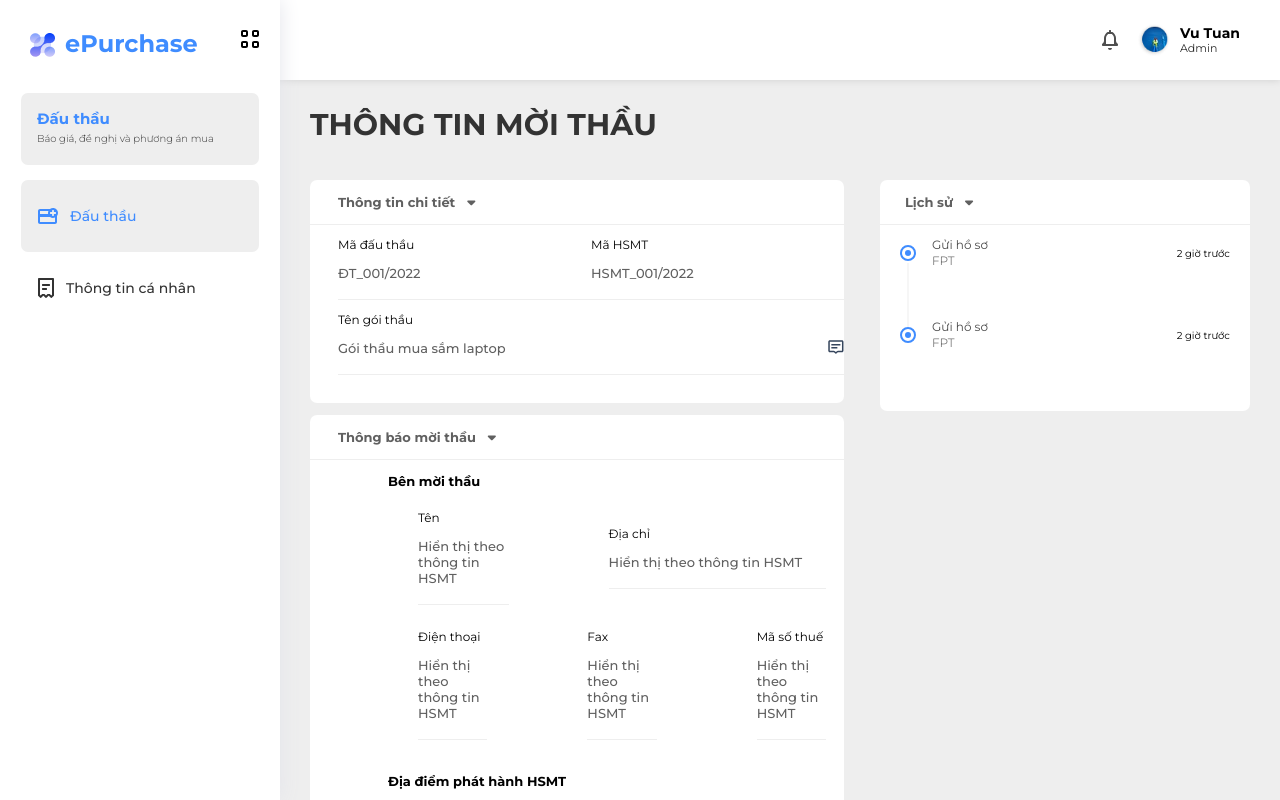
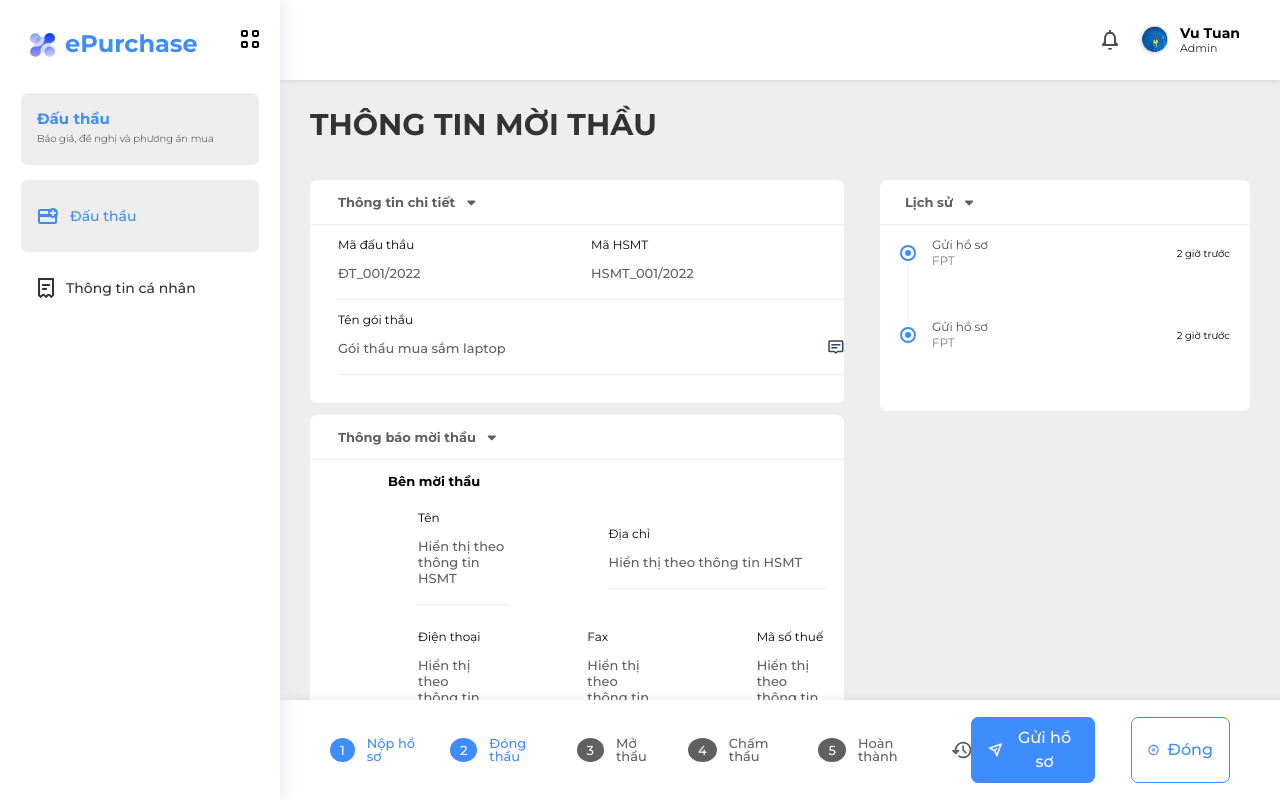
Before and after one commit to minhtaivo235/dauthau, a React (Create React App) app: page /nophoso in a window 1280 px wide. Shown: the top 800 px of the page. Built offline with nearby package versions, Linux system fonts and the light colour scheme.

Commit message:
stepper footer done

```diff
--- a/src/App.scss
+++ b/src/App.scss
@@ -17,6 +17,7 @@
   display: flex;
   flex-wrap: wrap;
   column-gap: 36px;
+  margin-bottom: 100px;
 }
 .full-content {
   flex-basis: 0;
@@ -71,3 +72,78 @@
 .pb-2 {
   padding-bottom: 16px;
 }
+.footer-stepper {
+  width: 100%;
+  height: 100px;
+  background: #FFFFFF;
+  box-shadow: 0px 4px 4px 8px rgba(0, 0, 0, 0.04);
+  z-index: 1;
+  position: fixed;
+  bottom: 0%;
+  left: 0;
+  right: 0;
+  padding-left: 330px;
+  padding-right: 50px;
+  display: flex;
+  justify-content: space-between;
+  align-items: center;
+  &_list {
+    display: flex;
+    justify-content: flex-start;
+    column-gap: 24px;
+  }
+  &_item {
+    cursor: pointer;
+    display: flex;
+    justify-content: flex-start;
+    align-items: center;
+    column-gap: 12px;
+    .step {
+      background: #606060;
+      color: #FFFFFF;
+      font-weight: 500;
+      font-size: 1.3rem;
+      line-height: 1.6rem;
+      border-radius: 50%;
+      padding: 4px 10px;
+    }
+    .description {
+      color: #606060;
+      font-weight: 500;
+      font-size: 1.3rem;
+      line-height: 1.3rem;
+    }
+    &.active {
+      .step {
+        background: #3F8CFF;
+        color: #FFFFFF;
+      }
+      .description {
+        color: #3F8CFF;
+      }
+    }
+  }
+  &_right {
+    display: flex;
+    column-gap: 36px;
+  }
+}
+.btn-large {
+  cursor: pointer;
+  display: flex;
+  align-items: center;
+  column-gap: 8px;
+  padding: 8px 16px;
+  font-weight: 500;
+  font-size: 1.6rem;
+  line-height: 2.4rem;
+  text-align: center;
+  color: #3F8CFF;
+  background: #FFFFFF;
+  border-radius: 7px;
+  border: 1px solid #3F8CFF;
+  &.btn-large-primary {
+    color: #FFFFFF;
+    background: #3F8CFF;
+  }
+}
--- a/src/components/layout/navbar/navbar.scss
+++ b/src/components/layout/navbar/navbar.scss
@@ -4,6 +4,7 @@
   width: 100%;
   height: 100%;
   position: fixed;
+  z-index: 9;
   top: 0;
   left: 0;
   padding: 30px 21px;
--- a/src/views/nophoso.js
+++ b/src/views/nophoso.js
@@ -5,6 +5,89 @@ import InfoPackage from "../components/infoPackage/infoPackage";
 import InformationDetail from "../components/informationDetail/informationDetail";
 import Layout from "../components/layout";
 import NotifyInvite from "../components/notifyInvite/notifyInvite";
+
+const FooterStepper = () => {
+  return (
+    <div className="footer-stepper">
+      <div className="footer-stepper_left">
+        <ul className="footer-stepper_list">
+          <li className="footer-stepper_item active">
+            <div className="step">1</div>
+            <div className="description">Nộp hồ sơ</div>
+          </li>
+          <li className="footer-stepper_item active">
+            <div className="step">2</div>
+            <div className="description">Đóng thầu</div>
+          </li>
+          <li className="footer-stepper_item">
+            <div className="step">3</div>
+            <div className="description">Mở thầu</div>
+          </li>
+          <li className="footer-stepper_item">
+            <div className="step">4</div>
+            <div className="description">Chấm thầu</div>
+          </li>
+          <li className="footer-stepper_item">
+            <div className="step">5</div>
+            <div className="description">Hoàn thành</div>
+          </li>
+          <li className="footer-stepper_item">
+            <svg
+              width="21"
+              height="18"
+              viewBox="0 0 21 18"
+              fill="none"
+              xmlns="http://www.w3.org/2000/svg"
+            >
+              <path
+                fill-rule="evenodd"
+                clip-rule="evenodd"
+                d="M12.0001 18C16.9707 18 21.0001 13.9706 21.0001 9C21.0001 4.02944 16.9707 0 12.0001 0C7.02953 0 3.0001 4.02944 3.0001 9H0.710096C0.574511 8.99803 0.444172 9.05234 0.350096 9.15L0.150096 9.35C0.0554401 9.44388 0.00219727 9.57168 0.00219727 9.705C0.00219727 9.83832 0.0554401 9.96612 0.150096 10.06L3.6801 13.6C3.87791 13.7918 4.19228 13.7918 4.3901 13.6L7.9201 10.06C8.01475 9.96612 8.068 9.83832 8.068 9.705C8.068 9.57168 8.01475 9.44388 7.9201 9.35L7.7201 9.15C7.62602 9.05234 7.49568 8.99803 7.3601 9H5.0001C5.0001 5.13401 8.1341 2 12.0001 2C15.8661 2 19.0001 5.13401 19.0001 9C19.0001 12.866 15.8661 16 12.0001 16C10.6179 16.0036 9.2663 15.5925 8.1201 14.82C7.92255 14.6876 7.65911 14.7127 7.4901 14.88L6.7701 15.61C6.66922 15.7136 6.61816 15.8559 6.6301 16C6.64286 16.148 6.71954 16.2831 6.8401 16.37C8.34893 17.4363 10.1525 18.0061 12.0001 18ZM11.1201 4.5C11.1201 4.22386 11.344 4 11.6201 4H12.3801C12.5127 4 12.6399 4.05268 12.7336 4.14645C12.8274 4.24021 12.8801 4.36739 12.8801 4.5V8.64L15.8001 11.56C15.8948 11.6539 15.948 11.7817 15.948 11.915C15.948 12.0483 15.8948 12.1761 15.8001 12.27L15.2701 12.8C15.1762 12.8947 15.0484 12.9479 14.9151 12.9479C14.7818 12.9479 14.654 12.8947 14.5601 12.8L11.2701 9.51C11.1785 9.41594 11.125 9.29122 11.1201 9.16V4.5Z"
+                fill="#606060"
+              />
+            </svg>
+          </li>
+        </ul>
+      </div>
+      <div className="footer-stepper_right">
+        <button className="btn-large btn-large-primary">
+          <svg
+            width="16"
+            height="16"
+            viewBox="0 0 16 16"
+            fill="none"
+            xmlns="http://www.w3.org/2000/svg"
+          >
+            <path
+              fill-rule="evenodd"
+              clip-rule="evenodd"
+              d="M15.1464 0.623072L15.3627 0.839645C15.4826 0.948974 15.528 1.11802 15.4792 1.27279L10.4528 15.2251C10.3932 15.39 10.2369 15.4999 10.0617 15.5H9.92853C9.76511 15.5 9.61622 15.406 9.54572 15.2584L6.7246 9.26935L0.741162 6.44557C0.593726 6.375 0.499862 6.22598 0.499828 6.0624V5.92912C0.48509 5.74171 0.597614 5.56764 0.77445 5.5043L14.7136 0.506456C14.7604 0.497848 14.8083 0.497848 14.8551 0.506456C14.9637 0.505803 15.0682 0.547652 15.1464 0.623072ZM8.82172 9.76913L9.84531 11.9848L13.1075 2.88043L4.01167 6.14569L6.22529 7.17025C6.84122 7.48999 7.59071 7.39373 8.10604 6.92869L9.51243 5.62925C9.67317 5.47588 9.92591 5.47588 10.0866 5.62925L10.4029 5.94578C10.5561 6.10667 10.5561 6.35964 10.4029 6.52053L9.10466 7.92826C8.64446 8.42688 8.53253 9.15512 8.82172 9.76913Z"
+              fill="white"
+            />
+          </svg>
+          Gửi hồ sơ
+        </button>
+        <button className="btn-large">
+          <svg
+            width="18"
+            height="18"
+            viewBox="0 0 18 18"
+            fill="none"
+            xmlns="http://www.w3.org/2000/svg"
+          >
+            <path
+              fill-rule="evenodd"
+              clip-rule="evenodd"
+              d="M8.99984 0.666504C4.39746 0.666504 0.666504 4.39746 0.666504 8.99984C0.666504 13.6022 4.39746 17.3332 8.99984 17.3332C13.6022 17.3332 17.3332 13.6022 17.3332 8.99984C17.3332 6.7897 16.4552 4.67008 14.8924 3.10728C13.3296 1.54448 11.21 0.666504 8.99984 0.666504ZM8.99984 15.6665C5.31794 15.6665 2.33317 12.6817 2.33317 8.99984C2.33317 5.31794 5.31794 2.33317 8.99984 2.33317C12.6817 2.33317 15.6665 5.31794 15.6665 8.99984C15.6665 10.7679 14.9641 12.4636 13.7139 13.7139C12.4636 14.9641 10.7679 15.6665 8.99984 15.6665ZM11.1332 6.42484L11.5748 6.8665C11.6554 6.94211 11.7011 7.04768 11.7011 7.15817C11.7011 7.26866 11.6554 7.37423 11.5748 7.44984L10.0332 8.99984L11.5748 10.5498C11.6554 10.6254 11.7011 10.731 11.7011 10.8415C11.7011 10.952 11.6554 11.0576 11.5748 11.1332L11.1332 11.5748C11.0576 11.6554 10.952 11.7011 10.8415 11.7011C10.731 11.7011 10.6254 11.6554 10.5498 11.5748L8.99984 10.0332L7.44984 11.5748C7.37423 11.6554 7.26866 11.7011 7.15817 11.7011C7.04768 11.7011 6.94211 11.6554 6.8665 11.5748L6.42484 11.1332C6.34427 11.0576 6.29857 10.952 6.29857 10.8415C6.29857 10.731 6.34427 10.6254 6.42484 10.5498L7.9665 8.99984L6.42484 7.44984C6.34427 7.37423 6.29857 7.26866 6.29857 7.15817C6.29857 7.04768 6.34427 6.94211 6.42484 6.8665L6.8665 6.42484C6.94211 6.34427 7.04768 6.29857 7.15817 6.29857C7.26866 6.29857 7.37423 6.34427 7.44984 6.42484L8.99984 7.9665L10.5498 6.42484C10.6254 6.34427 10.731 6.29857 10.8415 6.29857C10.952 6.29857 11.0576 6.34427 11.1332 6.42484Z"
+              fill="#3F8CFF"
+            />
+          </svg>
+          Đóng
+        </button>
+      </div>
+    </div>
+  );
+};
 
 const NopHoSo = () => {
   return (
@@ -21,6 +104,7 @@ const NopHoSo = () => {
           <History />
         </div>
       </div>
+      <FooterStepper />
     </Layout>
   );
 };
```
